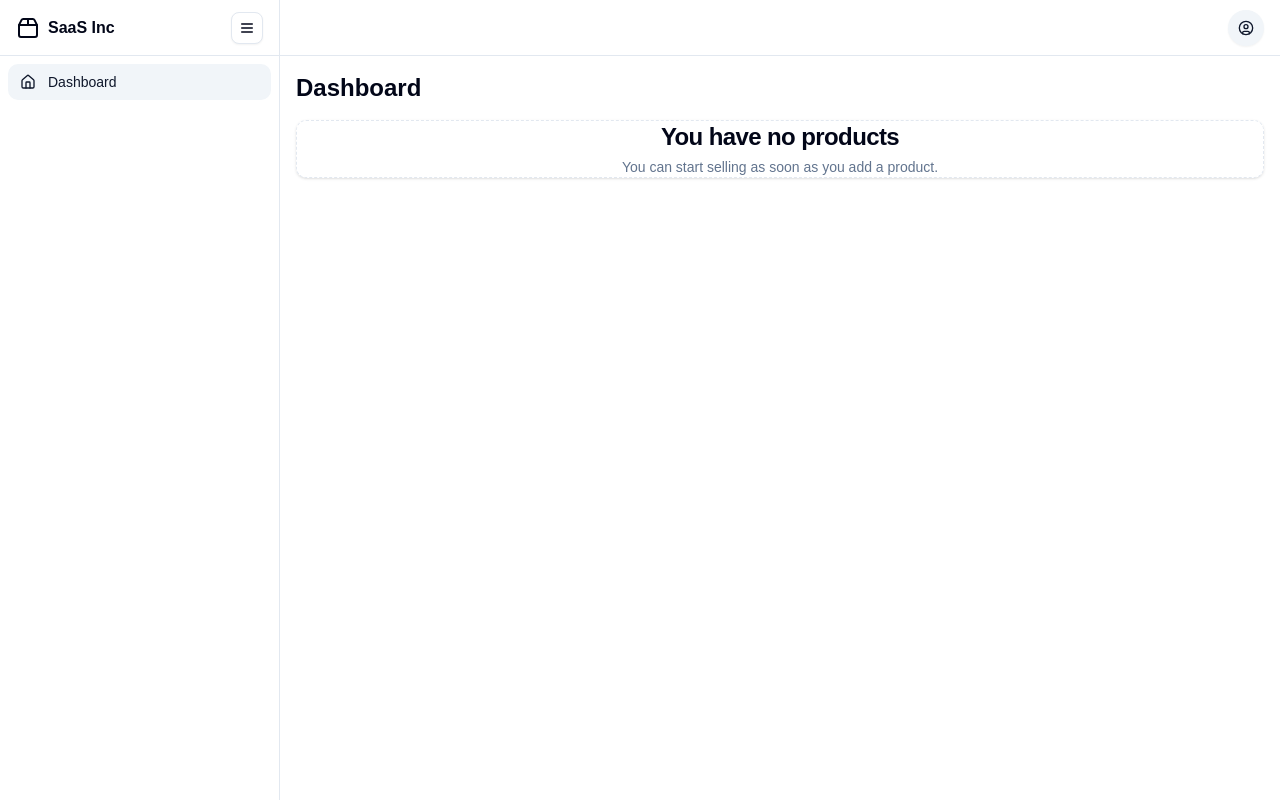
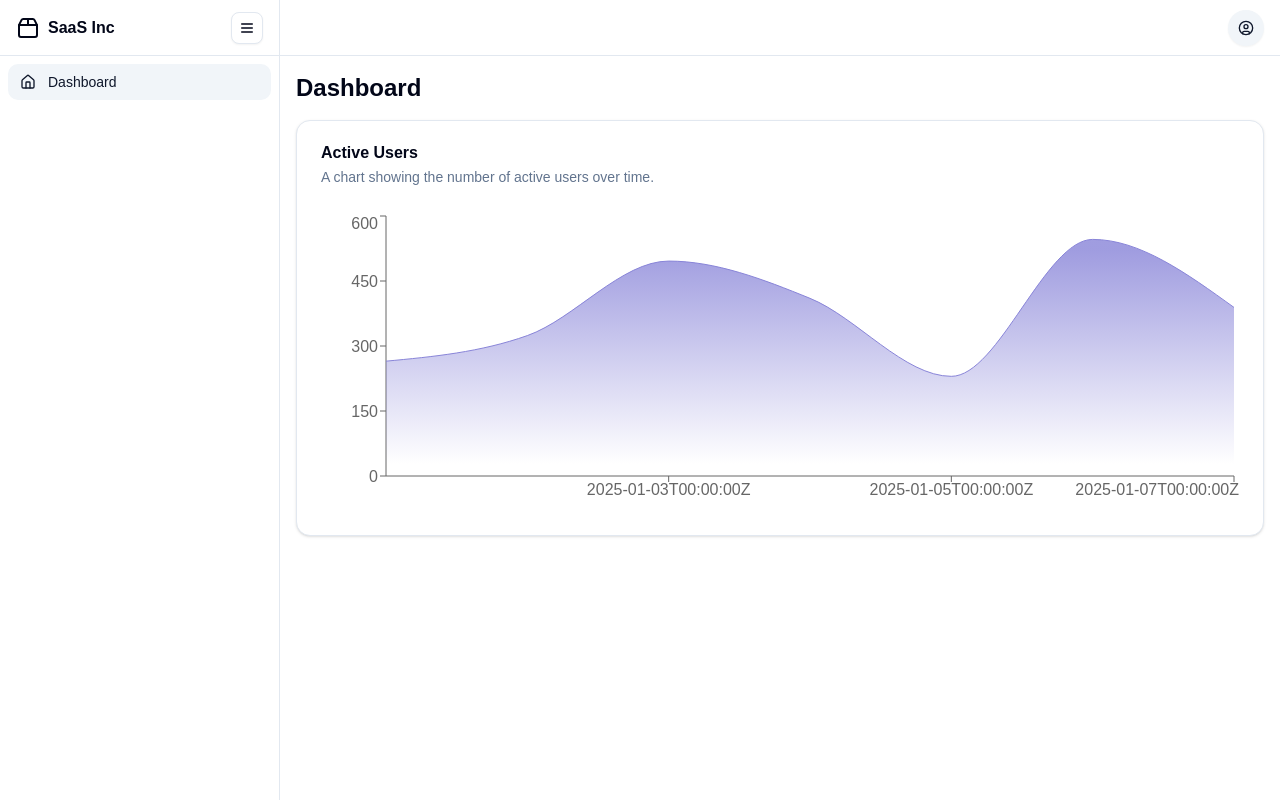
Before and after one commit to devLeopar/saas-analytics-dashboard-challange, a Next.js app: page / in a window 1280 px wide. Built offline with nearby package versions, Linux system fonts and the light colour scheme.

Commit message:
feat: first version of active user chart

```diff
--- a/src/app/page.tsx
+++ b/src/app/page.tsx
@@ -1,23 +1,40 @@
+'use client'
+
 import { DashboardLayout } from '@/components/dashboard/layout'
+import { useAnalyticsData } from '@/hooks/useAnalyticsData'
+import { Loader2 } from 'lucide-react'
+import ActiveUsersChart from '@/components/dashboard/active-users-chart'
 
 export default function Home() {
+  const { data, isLoading, isError } = useAnalyticsData()
+
+  if (isLoading) {
+    return (
+      <DashboardLayout>
+        <div className="flex flex-1 items-center justify-center">
+          <Loader2 className="h-10 w-10 animate-spin" />
+        </div>
+      </DashboardLayout>
+    )
+  }
+
+  if (isError) {
+    return (
+      <DashboardLayout>
+        <div className="flex flex-1 items-center justify-center">
+          <p className="text-red-500">Error loading data.</p>
+        </div>
+      </DashboardLayout>
+    )
+  }
+
   return (
     <DashboardLayout>
       <div className="flex items-center">
         <h1 className="text-lg font-semibold md:text-2xl">Dashboard</h1>
       </div>
-      <div
-        className="flex flex-1 items-center justify-center rounded-lg border border-dashed shadow-sm"
-        x-chunk="dashboard-02-chunk-1"
-      >
-        <div className="flex flex-col items-center gap-1 text-center">
-          <h3 className="text-2xl font-bold tracking-tight">
-            You have no products
-          </h3>
-          <p className="text-muted-foreground text-sm">
-            You can start selling as soon as you add a product.
-          </p>
-        </div>
+      <div className="flex flex-1 flex-col gap-4">
+        {data && <ActiveUsersChart data={data.activeUsers} />}
       </div>
     </DashboardLayout>
   )
--- /dev/null
+++ b/src/components/dashboard/active-users-chart.tsx
@@ -0,0 +1,59 @@
+'use client'
+
+import {
+  Card,
+  CardContent,
+  CardDescription,
+  CardHeader,
+  CardTitle,
+} from '@/components/ui/card'
+import {
+  Area,
+  AreaChart,
+  ResponsiveContainer,
+  Tooltip,
+  XAxis,
+  YAxis,
+} from 'recharts'
+import { AnalyticsData } from '@/hooks/useAnalyticsData'
+
+interface ActiveUsersChartProps {
+  data: AnalyticsData['activeUsers']
+}
+
+const ActiveUsersChart = ({ data }: ActiveUsersChartProps) => {
+  return (
+    <Card>
+      <CardHeader>
+        <CardTitle>Active Users</CardTitle>
+        <CardDescription>
+          A chart showing the number of active users over time.
+        </CardDescription>
+      </CardHeader>
+      <CardContent>
+        <ResponsiveContainer width="100%" height={300}>
+          <AreaChart data={data}>
+            <defs>
+              <linearGradient id="colorUv" x1="0" y1="0" x2="0" y2="1">
+                <stop offset="5%" stopColor="#8884d8" stopOpacity={0.8} />
+                <stop offset="95%" stopColor="#8884d8" stopOpacity={0} />
+              </linearGradient>
+            </defs>
+            <XAxis dataKey="timeBucket" />
+            <YAxis />
+            <Tooltip />
+            <Area
+              type="monotone"
+              dataKey="value"
+              stroke="#8884d8"
+              fillOpacity={1}
+              fill="url(#colorUv)"
+            />
+          </AreaChart>
+        </ResponsiveContainer>
+      </CardContent>
+    </Card>
+  )
+}
+
+export default ActiveUsersChart
```
